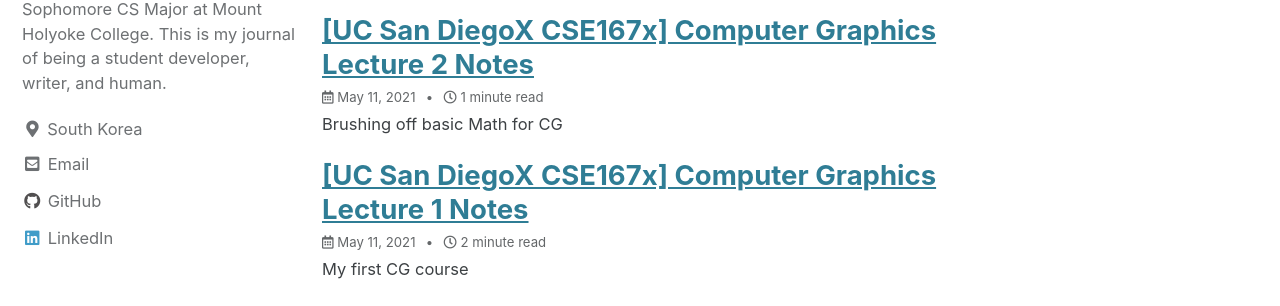
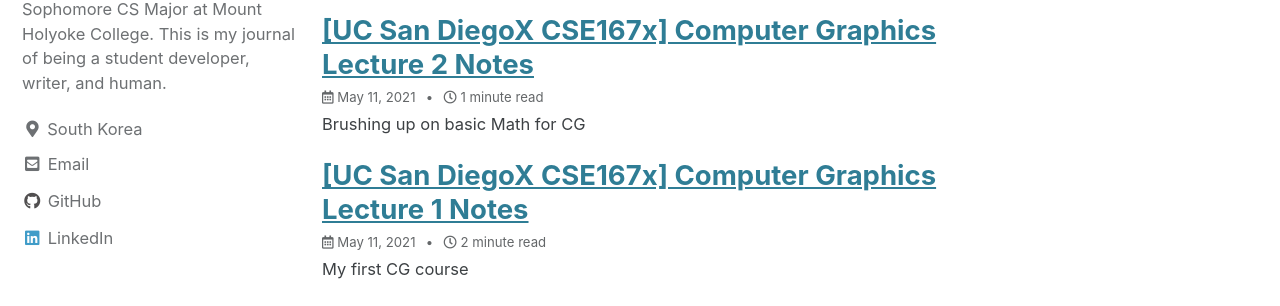
Before and after one commit to nayeonshin/nayeonshin.github.io, a Jekyll site: the page built from _pages/year-archive.md, in a window 1280 px wide and 1355 px high. Shown: the part 335-641 px from the top of the window. Built offline with Jekyll 4.4.1, drawn with Linux system fonts in a browser that asks for light colours; cached includes are drawn as plain includes.

Commit message:
Update Lecture 2 notes excerpt

```diff
--- a/_posts/2021-05-11-computer-graphics-lecture-2-notes.md
+++ b/_posts/2021-05-11-computer-graphics-lecture-2-notes.md
@@ -1,6 +1,6 @@
 ---
 title:  "[UC San DiegoX CSE167x] Computer Graphics Lecture 2 Notes"
-excerpt: "Brushing off basic Math for CG"
+excerpt: "Brushing up on basic Math for CG"
 categories:
   - Study
 tags:
```
